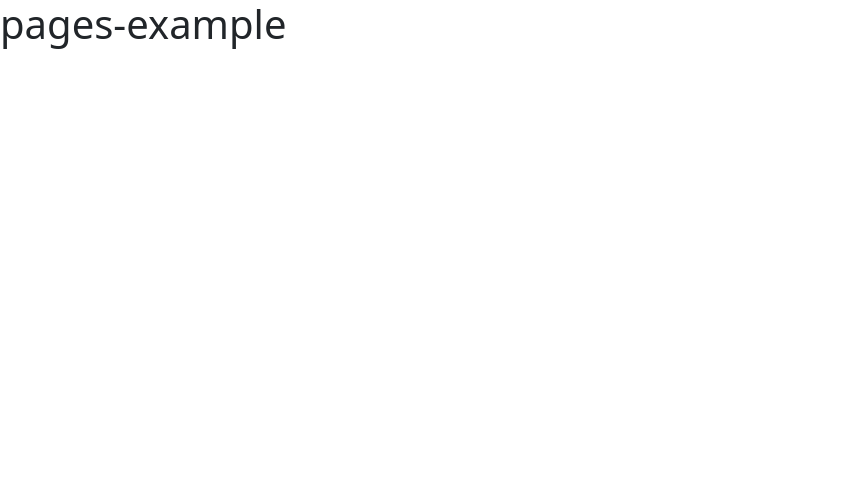
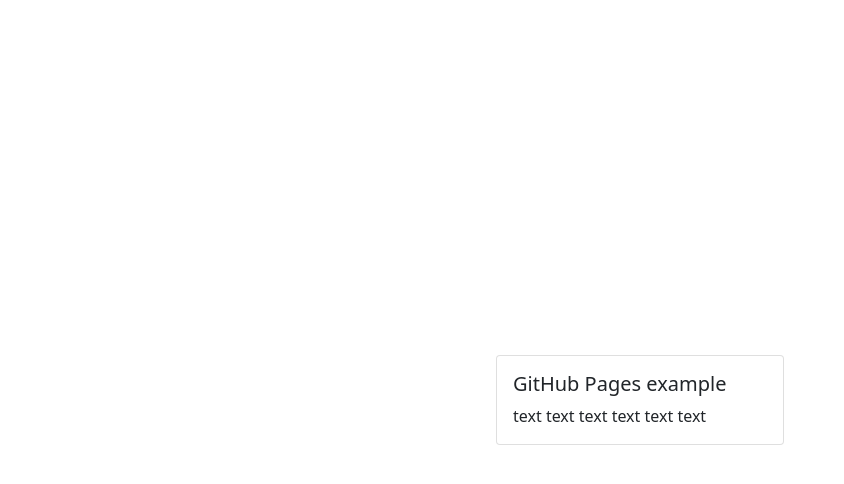
Before and after one commit to wasabina67/pages-example, a plain HTML site: page docs/index.html in a window 1280 px wide. Shown: the whole page, without its empty margins (0-844 px from the left). Drawn offline with nearby package versions, Linux system fonts and the light colour scheme.

Commit message:
Update index.html

```diff
--- a/docs/index.html
+++ b/docs/index.html
@@ -9,11 +9,24 @@
     <link href="https://cdn.jsdelivr.net/npm/bootstrap@5.0.2/dist/css/bootstrap.min.css" rel="stylesheet" integrity="sha384-EVSTQN3/azprG1Anm3QDgpJLIm9Nao0Yz1ztcQTwFspd3yD65VohhpuuCOmLASjC" crossorigin="anonymous">
 
     <title>pages-example</title>
+    <style>
+      .card-center {
+        display: flex;
+        justify-content: center;
+        align-items: center;
+        height: 100vh;
+      }
+    </style>
   </head>
   <body>
-    <h1>pages-example</h1>
-
-    <!-- Optional JavaScript; choose one of the two! -->
+    <div class="card-center">
+      <div class="card" style="width: 18rem;">
+        <div class="card-body">
+          <h5 class="card-title">GitHub Pages example</h5>
+          <p class="card-text">text text text text text text</p>
+        </div>
+      </div>
+    </div>
 
     <!-- Option 1: Bootstrap Bundle with Popper -->
     <script src="https://cdn.jsdelivr.net/npm/bootstrap@5.0.2/dist/js/bootstrap.bundle.min.js" integrity="sha384-MrcW6ZMFYlzcLA8Nl+NtUVF0sA7MsXsP1UyJoMp4YLEuNSfAP+JcXn/tWtIaxVXM" crossorigin="anonymous"></script>
```
